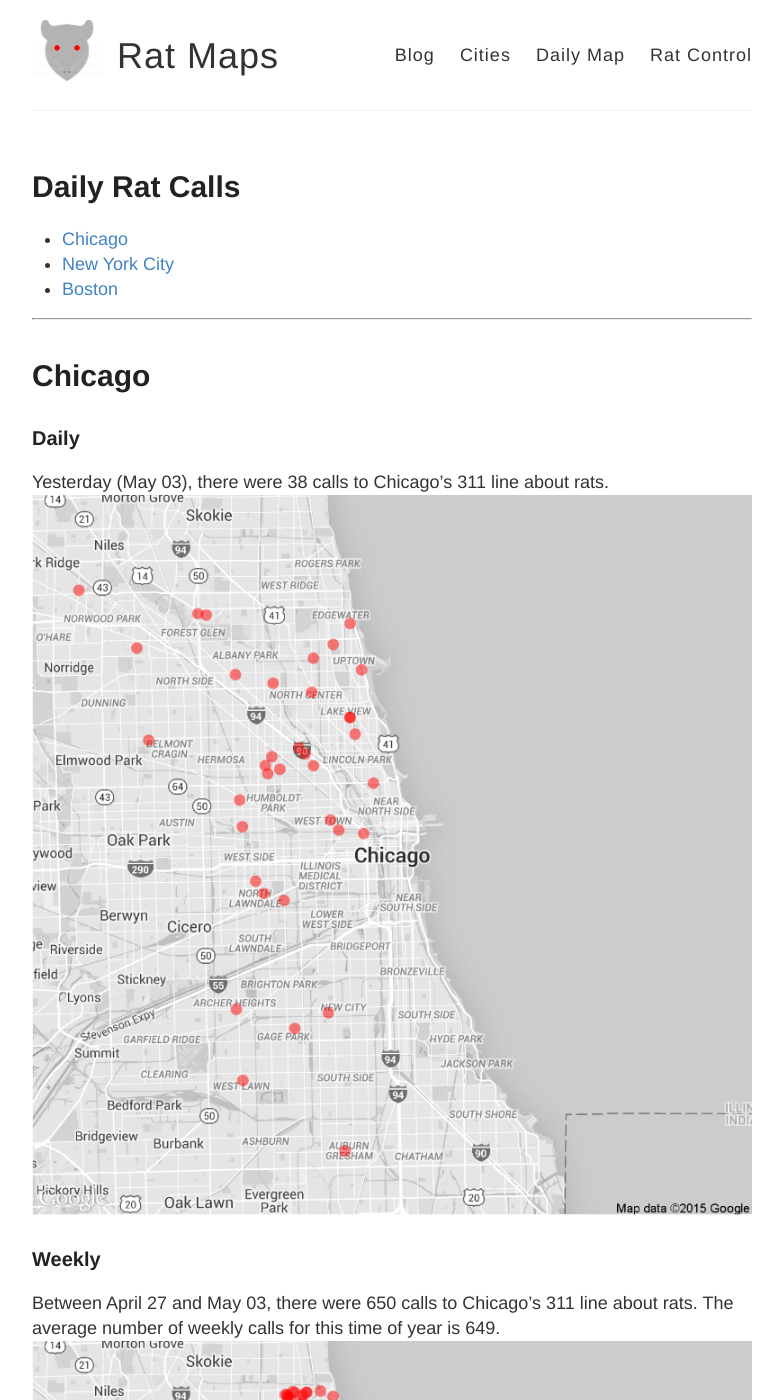
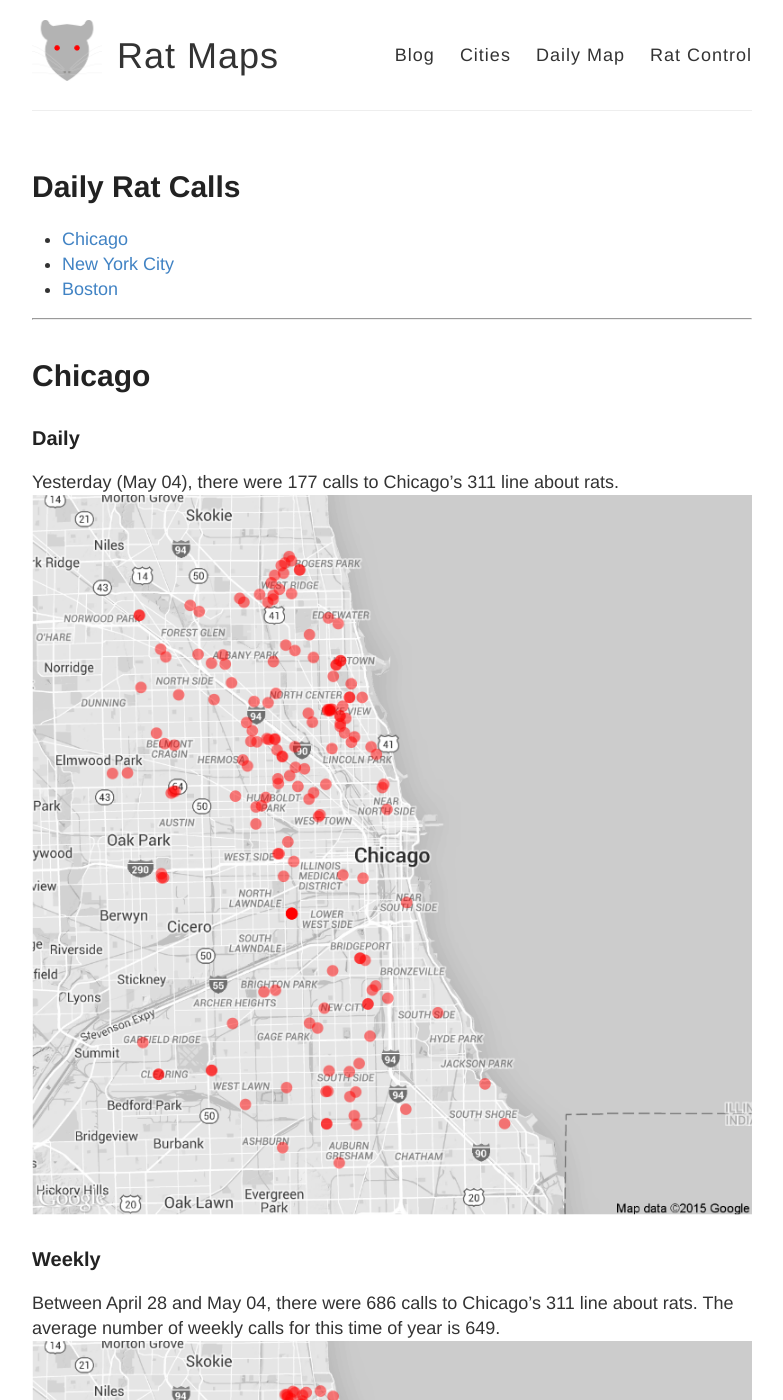
Before and after one commit to DanielHadley/ratmaps, a Jekyll site: the page built from daily.md, in a window 1280 px wide and 1400 px high. Shown: the whole window, without its empty margins (248-1031 px from the left). Built offline with Jekyll 4.4.1, drawn with Linux system fonts in a browser that asks for light colours; comment, search, counter and statistics services are not loaded; some of the changed text lies outside the part shown.

Commit message:
Daily Maps

```diff
--- a/daily.md
+++ b/daily.md
@@ -15,22 +15,22 @@ tags: Chicago NYC weekly daily rats
 
 ### Daily
 
-Yesterday (May 03), there were 38 calls to Chicago's 311 line about rats.
+Yesterday (May 04), there were 177 calls to Chicago's 311 line about rats.
 ![Chicago rat calls to 311 weekly map]({{ site.cityimages }}/daily/Chicago_Rat_Map_Daily.png)
 
 ### Weekly
-Between April 27 and May 03, there were 650 calls to Chicago's 311 line about rats. The average number of weekly calls for this time of year is 649.
+Between April 28 and May 04, there were 686 calls to Chicago's 311 line about rats. The average number of weekly calls for this time of year is 649.
 ![Chicago rat calls to 311 weekly map]({{ site.cityimages }}/daily/Chicago_Rat_Map_Weekly.png)
 ***
 # New York City <a id="nyc"><a>
 
 ### Daily
 
-Yesterday (May 03), there were 0 calls to New York City's 311 line about rats.
+Yesterday (May 04), there were 0 calls to New York City's 311 line about rats.
 ![NYC rat calls to 311 weekly map]({{ site.cityimages }}/daily/NYC_Rat_Map_Daily.png)
 
 ### Weekly
-Between April 27 and May 03, there were 0 calls to New York City's 311 line about rats. The average number of weekly calls for this time of year is 236.
+Between April 28 and May 04, there were 0 calls to New York City's 311 line about rats. The average number of weekly calls for this time of year is 236.
 ![NYC rat calls to 311 weekly map]({{ site.cityimages }}/daily/NYC_Rat_Map_Weekly.png)
 
 Each red dot represents one call about a rat seen in that location. The dots are transparent, so multiple calls from one location will be seen as a solid dot. The usual caveats apply: more calls do not necessarily mean that there are more rats in that location than other parts of the city. A cluster of dots could indicate that one resident is unusually vocal about rodents in his or her neighborhood. Also, more densely populated neighborhoods tend to make more calls to 311.
```
Also changed, not shown: images/pages/daily/Chicago_Rat_Map_Daily.png, images/pages/daily/Chicago_Rat_Map_Weekly.png, images/pages/daily/NYC_Rat_Map_Daily.png, images/pages/daily/NYC_Rat_Map_Weekly.png.
